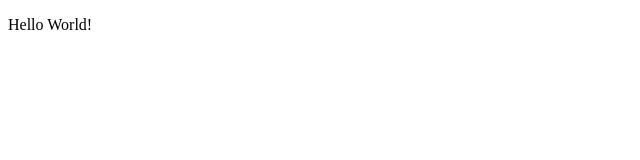
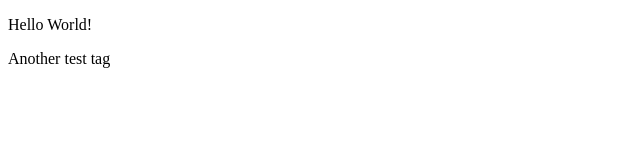
Before and after one commit to nolanokeefe/javascript-project-1, a plain HTML site: page index.html in a window 1280 px wide. Shown: the full height of the page, 0-640 px from the left. Drawn offline with Linux system fonts and the light colour scheme.

Commit message:
added a p tag

```diff
--- a/index.html
+++ b/index.html
@@ -7,5 +7,6 @@
   </head>
   <body>
     <p>Hello World!</p>
+    <p>Another test tag</p>
   </body>
 </html>
```
